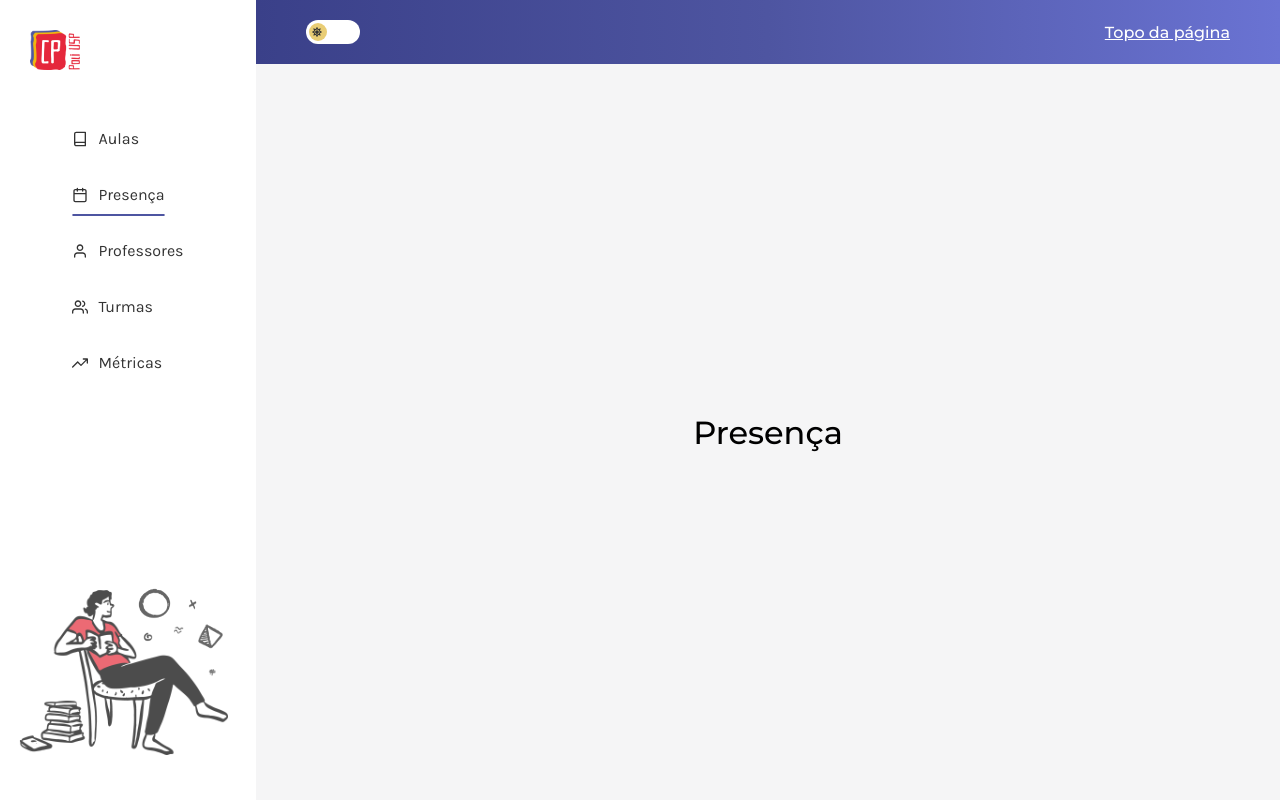
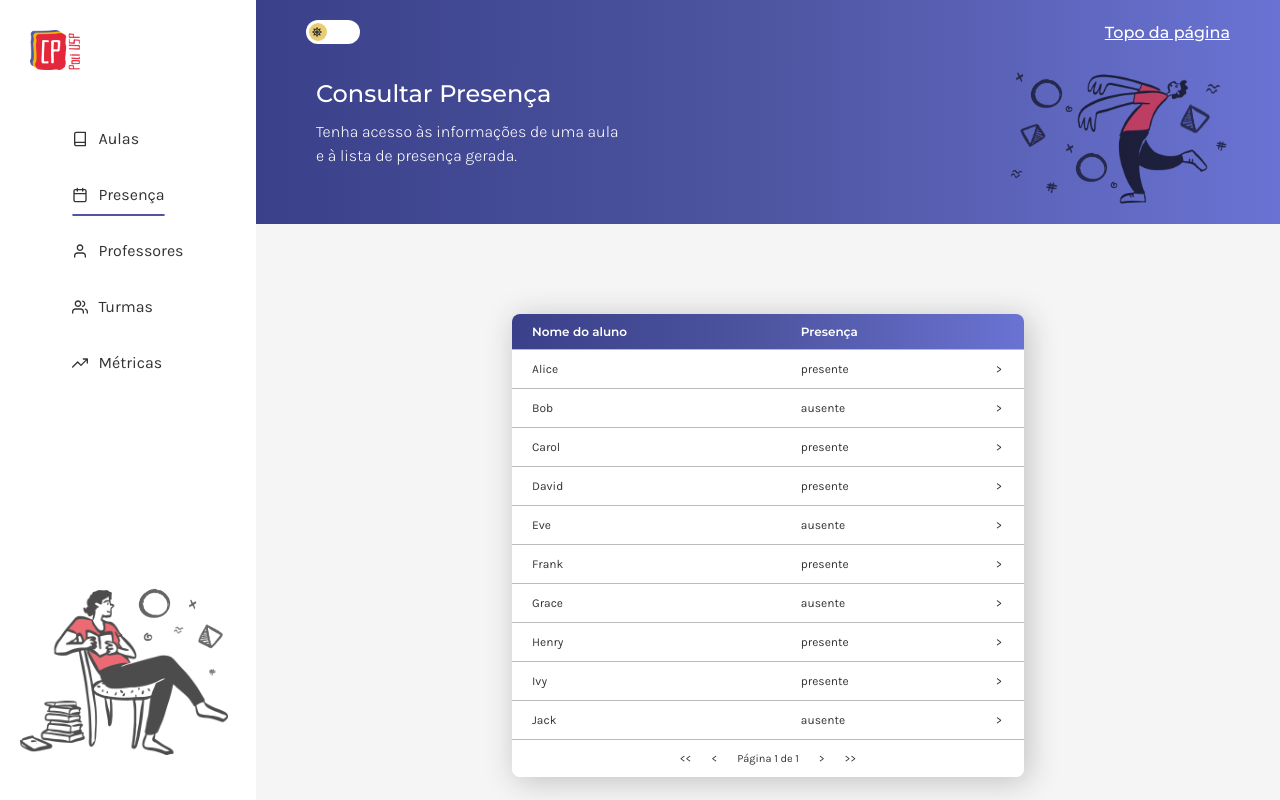
Before and after one commit to lucas-pvg/cp-presenca-cursinho-frontend, a React (Vite) app: page /attendence in a window 1280 px wide. Built offline with nearby package versions, Linux system fonts and the light colour scheme.

Commit message:
update table component by passing any child component

```diff
--- a/src/App.tsx
+++ b/src/App.tsx
@@ -1,39 +1,50 @@
-import { useState } from 'react'
-import { Routes, Route, useLocation } from 'react-router-dom'
-import { Navbar } from './components/navbar/Navbar'
-import { Header } from './components/header/header'
-import { CreateClass } from './components/modal/create-class'
-import { Button } from './components/button/Button'
-import './App.css'
+import { useState } from "react";
+import { Routes, Route, useLocation } from "react-router-dom";
+import { Navbar } from "./components/navbar/Navbar";
+import { Header } from "./components/header/header";
+import { CreateClass } from "./components/modal/create-class";
+import { Button } from "./components/button/Button";
+import "./App.css";
 
-import { HomePage } from './pages/home-page/HomePage'
+import { HomePage } from "./pages/home-page/HomePage";
+import { PresencePage } from "./pages/presence/PresencePage";
 
 function App() {
-  const location = useLocation()
-  const [ open, setOpen ] = useState(false)
+	const location = useLocation();
+	const [open, setOpen] = useState(false);
 
 	return (
-    <div className='app-container'>
-      <Navbar mode='light' />
+		<div className="app-container">
+			<Navbar mode="light" />
 
-      <div className='page-container'>
-        <Header to={location}/>
+			<div className="page-container">
+				<Header to={location} />
 
 				<Routes>
 					<Route path="/" element={<HomePage />} />
-          <Route path="/attendence" element={<h1 className='center'>Presença</h1>} />
-          <Route path="/teachers" element={<h1 className='center'>Professores</h1>} />
-          <Route path="/classes" element={<h1 className='center'>Turmas</h1>} />
-          <Route path="/metrics" element={
-            <div className='center'>
+					<Route path="/attendence" element={<PresencePage />} />
+					<Route
+						path="/teachers"
+						element={<h1 className="center">Professores</h1>}
+					/>
+					<Route path="/classes" element={<h1 className="center">Turmas</h1>} />
+					<Route
+						path="/metrics"
+						element={
+							<div className="center">
 								<Button onClick={() => setOpen(true)}>Open Modal</Button>
-              <CreateClass className={open ? 'modal-open' : 'modal-close'} mode='light' close={() => setOpen(false)} />
+								<CreateClass
+									className={open ? "modal-open" : "modal-close"}
+									mode="light"
+									close={() => setOpen(false)}
+								/>
 							</div>
-          } />
+						}
+					/>
 				</Routes>
 			</div>
 		</div>
-  )
+	);
 }
 
-export default App
+export default App;
--- a/src/components/table/Table.tsx
+++ b/src/components/table/Table.tsx
@@ -1,52 +1,68 @@
-import { ComponentProps, useState } from 'react'
-import { cva, VariantProps } from 'class-variance-authority'
-import { TableHeader } from './TableHeader'
-import { TableRow } from './TableRow'
-import { TableFooter } from './TableFooter'
-import './Table.css'
+import { ComponentProps, ReactNode, useState } from "react";
+import { cva, VariantProps } from "class-variance-authority";
+import { TableHeader } from "./TableHeader";
+import { TableRow } from "./TableRow";
+import { TableFooter } from "./TableFooter";
+import "./Table.css";
 
-const TableVariants = cva(
-  'base-table',
-  {
+const TableVariants = cva("base-table", {
 	variants: {
 		mode: {
-        light: 'light',
-        dark: 'dark',
-      }
+			light: "light",
+			dark: "dark",
+		},
 	},
 	defaultVariants: {
-      mode: 'light',
-    }
-  }
-)
+		mode: "light",
+	},
+});
 
 interface TableProps
-  extends ComponentProps<'table'>,  VariantProps<typeof TableVariants> {
-    mode?: 'light' | 'dark'
-    clickable?: boolean
-    header: Array<string>
-    data: Array<Array<string>>
+	extends ComponentProps<"table">,
+		VariantProps<typeof TableVariants> {
+	mode?: "light" | "dark";
+	clickable?: boolean;
+	header: Array<string>;
+	data: Array<Array<ReactNode>>;
+	onClick?: () => void;
 }
 
-export function Table({ mode, clickable, header, data, ...props }: TableProps) {
-  const [page, setPage] = useState(1)
-  const maxPage = Math.ceil(data.length/10)
+export function Table({
+	mode,
+	clickable,
+	header,
+	data,
+	onClick,
+	...props
+}: TableProps) {
+	const [page, setPage] = useState(1);
+	const maxPage = Math.ceil(data.length / 10);
 
 	return (
 		<table className={TableVariants({ mode })} {...props}>
 			<TableHeader mode={mode} clickable={clickable} headers={header} />
 
 			<tbody>
-        {
-          data.slice((page-1)*10, page*10).map((row, i) => {
+				{data.slice((page - 1) * 10, page * 10).map((row, i) => {
 					return (
-              <TableRow mode={mode} clickable={clickable} data={row} key={i} />
-            )
-          })
-        }
+						<TableRow
+							mode={mode}
+							clickable={clickable}
+							key={i}
+							onClick={onClick}
+						>
+							{row}
+						</TableRow>
+					);
+				})}
 			</tbody>
 
-      <TableFooter mode={mode} page={page} setPage={setPage} maxPage={maxPage} />
+			<TableFooter
+				mode={mode}
+				page={page}
+				setPage={setPage}
+				maxPage={maxPage}
+			/>
 		</table>
-  )
+	);
 }
--- a/src/components/table/TableRow.tsx
+++ b/src/components/table/TableRow.tsx
@@ -1,48 +1,54 @@
-import { ComponentProps } from 'react'
-import { cva, VariantProps } from 'class-variance-authority'
-import './Table.css'
-import { Button } from '../button/Button'
-import React from 'react'
+import { Children, ComponentProps, ReactNode } from "react";
+import { cva, VariantProps } from "class-variance-authority";
+import "./Table.css";
 
-const TableRowVariants = cva(
-  'table-row',
-  {
+const TableRowVariants = cva("table-row", {
 	variants: {
 		clickable: {
-        true: 'click',
-        false: 'not-click'
+			true: "click",
+			false: "not-click",
 		},
 		mode: {
-        light: 'light',
-        dark: 'dark',
-      }
+			light: "light",
+			dark: "dark",
+		},
 	},
 	defaultVariants: {
-      mode: 'light',
-      clickable: true
-    }
-  }
-)
+		mode: "light",
+		clickable: true,
+	},
+});
 
 interface TableRowProps
-  extends ComponentProps<'tr'>, VariantProps<typeof TableRowVariants> {
-    mode?: 'light' | 'dark'
-    clickable?: boolean
-    data: Array<string>
+	extends ComponentProps<"tr">,
+		VariantProps<typeof TableRowVariants> {
+	mode?: "light" | "dark";
+	clickable?: boolean;
+	children: ReactNode;
 }
 
-export function TableRow({ data, mode, clickable, ...props }: TableRowProps) {
-  const [presenceText, setPresenceText] = React.useState(data[1] === 'presente');
-  const presenceButtonTap = () => {
-    setPresenceText(!presenceText);
-  }
+export function TableRow({ mode, clickable, ...props }: TableRowProps) {
+	// const [presenceText, setPresenceText] = React.useState(data[1] === 'presente');
+	// const presenceButtonTap = () => {
+	//   setPresenceText(!presenceText);
+	// }
+
 	return (
 		<tr className={TableRowVariants({ mode, clickable })} {...props}>
-      {data.map((d, i) => d === 'presente' || d === 'ausente' ?
-        <td key={i}><Button onClick={presenceButtonTap} className={presenceText ? 'presence-check-button' : 'abscense-button'}>{presenceText ? 'presente' : 'ausente'}</Button></td> :
-        <td key={i}>{d}</td>
-      )}
-      <td className='icon'>{'>'}</td>
+			{props.children &&
+				Children.map(props.children, (child, i) => {
+					return <td key={i}>{child}</td>;
+				})}
+			<td className="icon">{">"}</td>
 		</tr>
-  )
+	);
+	// return (
+	//   <tr className={TableRowVariants({ mode, clickable })} {...props}>
+	//     {data.map((d, i) => d === 'presente' || d === 'ausente' ?
+	//       <td key={i}><Button onClick={presenceButtonTap} className={presenceText ? 'presence-check-button' : 'abscense-button'}>{presenceText ? 'presente' : 'ausente'}</Button></td> :
+	//       <td key={i}>{d}</td>
+	//     )}
+	//     <td className='icon'>{'>'}</td>
+	//   </tr>
+	// )
 }
```
Lines whose indentation alone changed are shown as unchanged.
